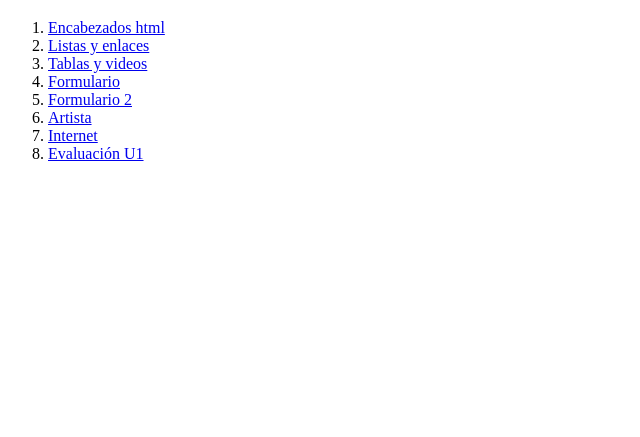
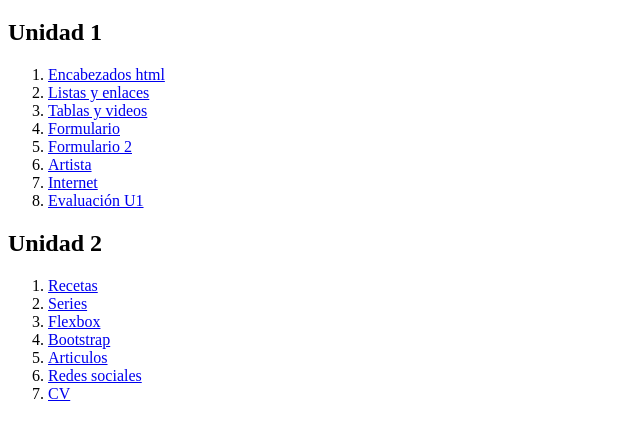
Before and after one commit to danielazunigaac/proyectos-daniweb.github.io, a plain HTML site: page index.html in a window 1280 px wide. Shown: the part 95-532 px from the top of the page, without its empty margins (0-640 px from the left). Drawn offline with Linux system fonts and the light colour scheme.

Commit message:
Add files via upload

```diff
--- a/index.html
+++ b/index.html
@@ -8,6 +8,7 @@
 <body>
     <p>Dani Zúñiga Acosta</p>
     <h1>MIS PRÁCTICAS WEB</h1>
+    <h2>Unidad 1</h2>
     <ol>
 
         <li><a href="unidad1/encabezados.html">Encabezados html</a></li>
@@ -20,5 +21,18 @@
         <li><a href="unidad1/evaluacion.html">Evaluación U1</a></li>
     </ol>
 
+    <h2>Unidad 2</h2>
+    <ol>
+
+        <li><a href="unidad2/recetas.html">Recetas</a></li>
+        <li><a href="unidad2/series.html">Series</a></li>
+        <li><a href="unidad2/flexbox.html">Flexbox</a></li>
+        <li><a href="unidad2/bootstrop.html">Bootstrap</a></li>
+        <li><a href="unidad2/articulo.html">Articulos</a></li>
+        <li><a href="unidad2/Redes sociales.html">Redes sociales</a></li>
+        <li><a href="unidad2/cv.html">CV</a></li>
+
+
+
 </body>
 </html>
```
